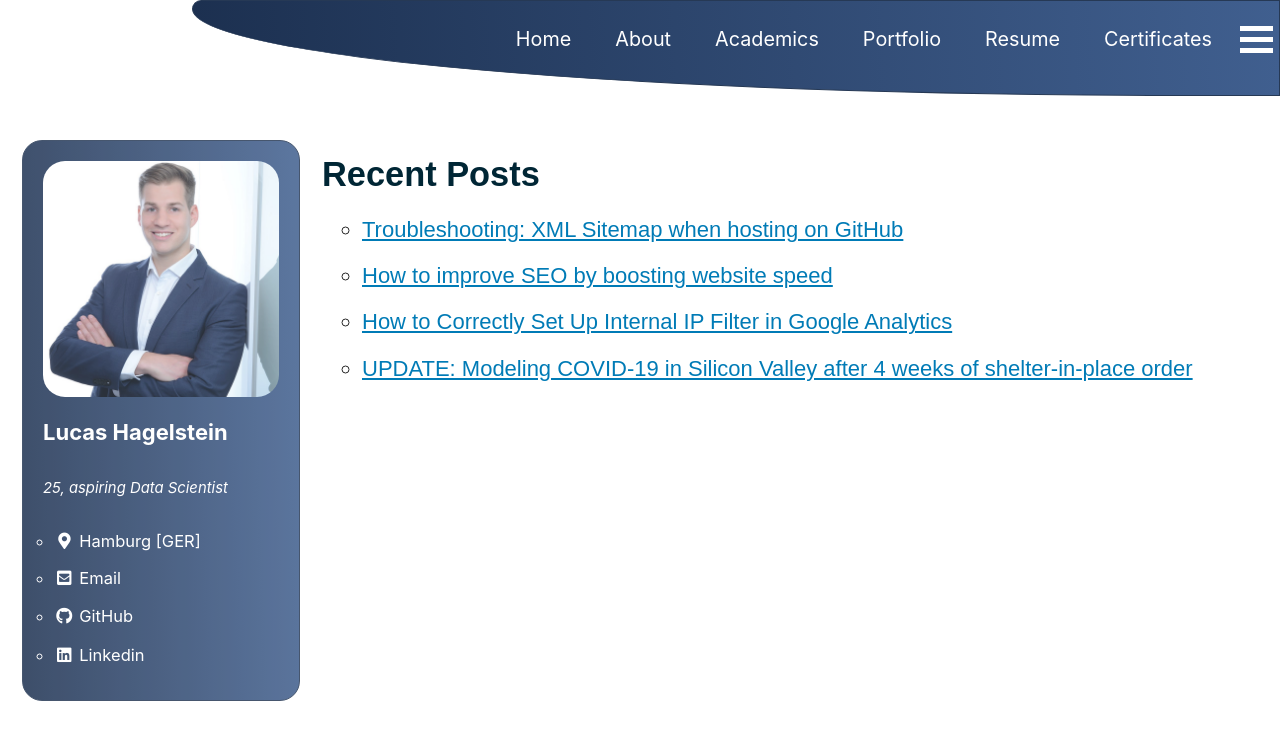
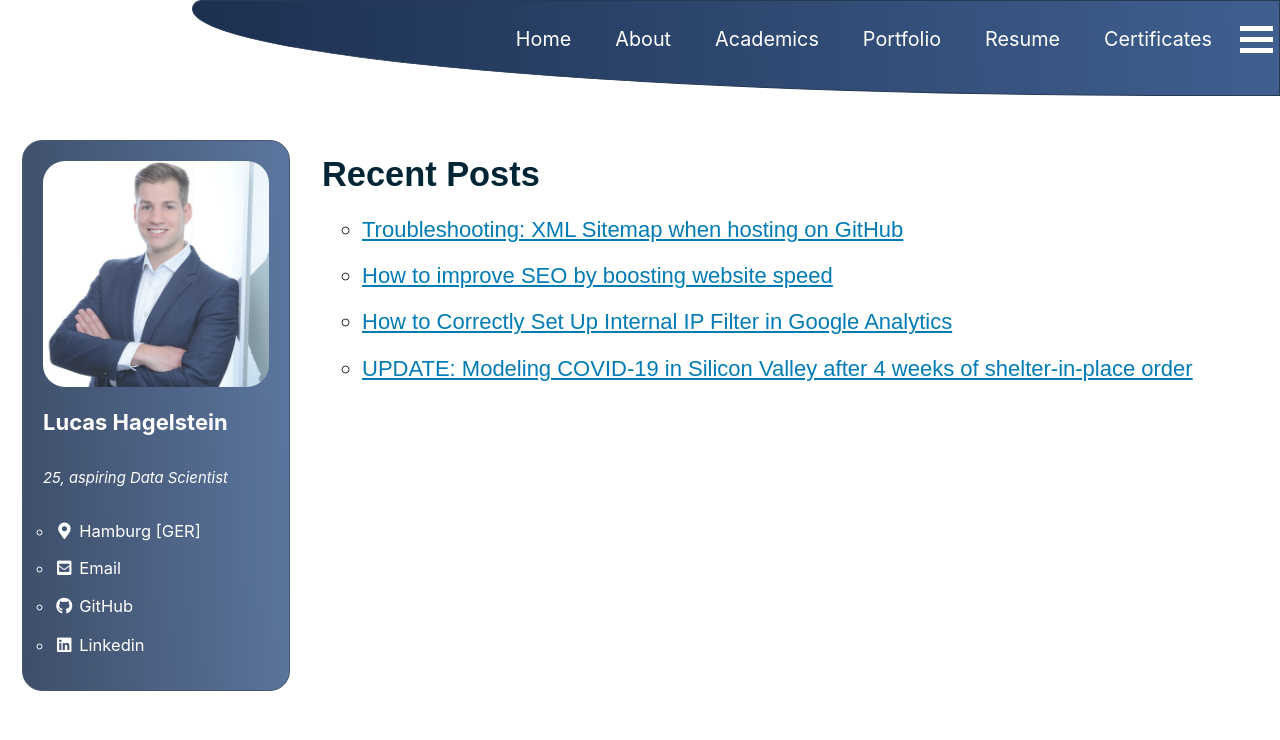
Before and after one commit to LHAGELS/LHAGELS.github.io, a Jekyll site: the page built from _pages/Blog.md, in a window 1280 px wide and 900 px high. Shown: the top 740 px of the window. Built offline with Jekyll 4.4.1, drawn with Linux system fonts in a browser that asks for light colours; cached includes are drawn as plain includes; nearby versions of some CDN libraries.

Commit message:
new github

```diff
--- a/_sass/minimal-mistakes/_sidebar.scss
+++ b/_sass/minimal-mistakes/_sidebar.scss
@@ -77,6 +77,11 @@
   background-image: linear-gradient(268deg, #405f8f, #1c3050);
   border: 0.25px solid rgba(38, 57, 85, 1);
   border-radius: 20px 20px 20px 20px;
+
+  @include breakpoint($large) {
+    margin-right: 10px;
+  }
+
 }
 
 .sidebar__right {
```
